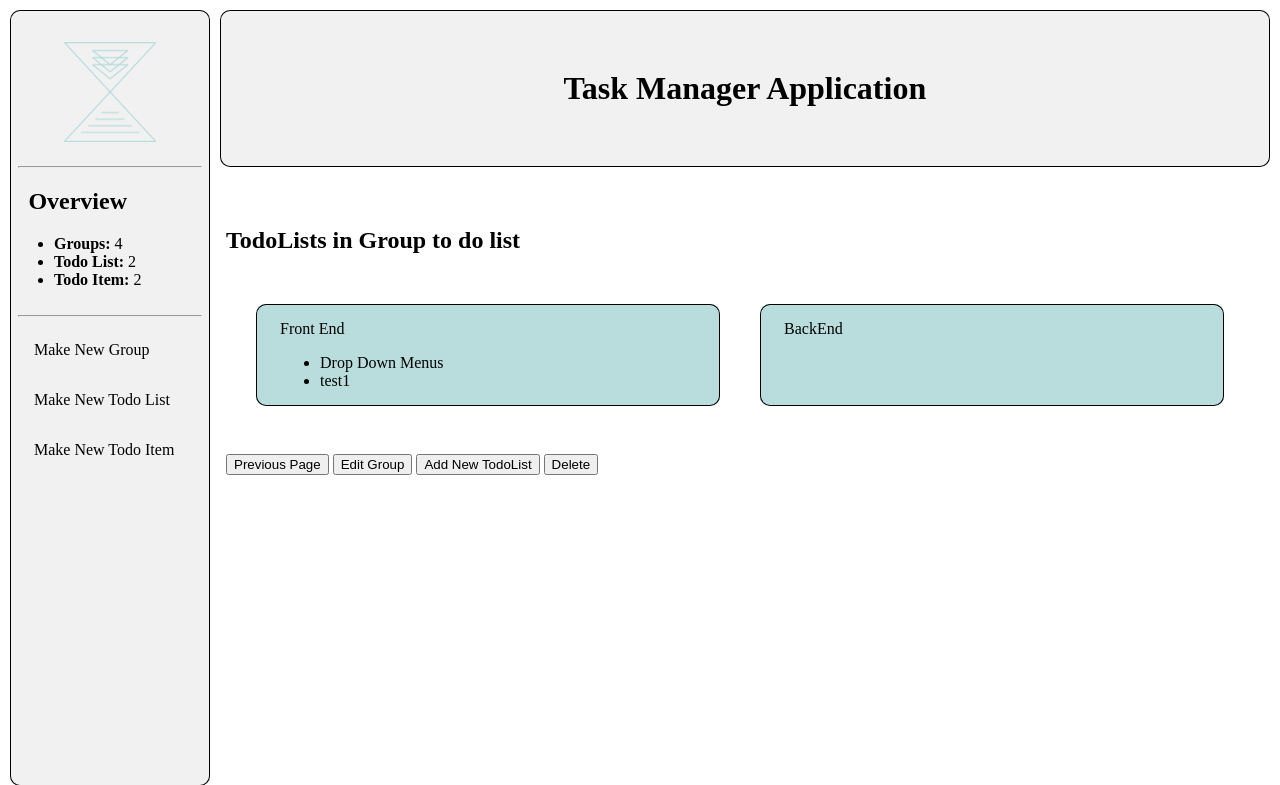
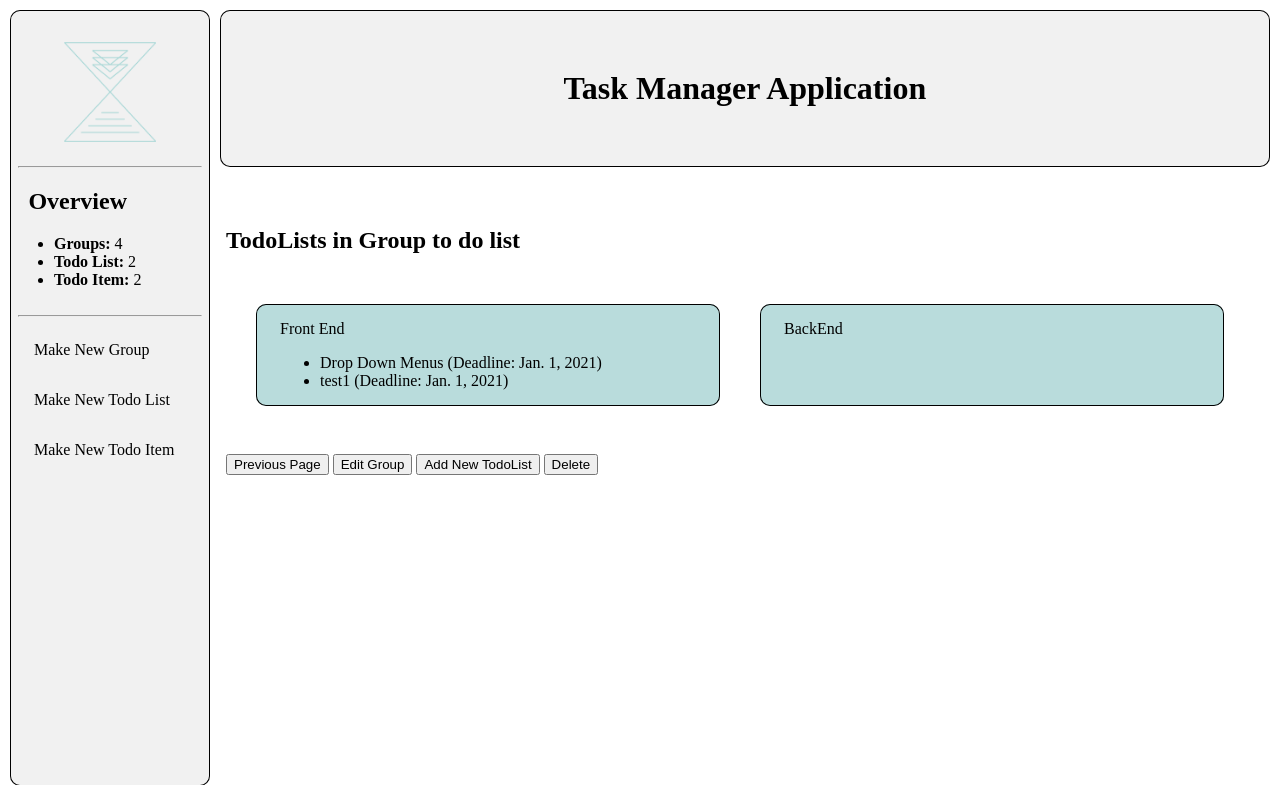
Before and after one commit to hyunlee1999/CalendarApp, a Django app: template calendarSite/calendarApp/templates/groupDetail.html in a window 1280 px wide. Shown: the top 785 px of the page. Run offline with Django 3.2, Linux system fonts and the light colour scheme; the template is opened without the code that fills it: values that come from a table or form of the project are taken from there, others are empty; data comes from the database, SQL or seed files in the repository; some libraries are stand-ins or nearby versions.

Commit message:
deadlines

```diff
--- a/calendarSite/calendarApp/templates/groupDetail.html
+++ b/calendarSite/calendarApp/templates/groupDetail.html
@@ -13,7 +13,8 @@
                         <ul>
                             {% for todoItem in todoItems %}
                                 {% if todoItem.getTodoList == todoList.name %}
-                                    <li><a href="/{{group.name}}/{{todoList.name}}/{{todoItem.name}}">{{ todoItem.name }}</a></li>
+                                    <li><a href="/{{group.name}}/{{todoList.name}}/{{todoItem.name}}">{{ todoItem.name }}
+                                    {% if todoItem.deadline%} (Deadline: {{todoItem.deadline}}) {% endif %}</a></li>
                                 {% endif %}
                             {% endfor %}
                         </ul>
--- a/calendarSite/calendarApp/templates/todoListDetail.html
+++ b/calendarSite/calendarApp/templates/todoListDetail.html
@@ -10,7 +10,8 @@
             <h2>TodoItems in List {{ todoList.name }}</h2>
             <ul>
                 {% for todoItem in todoItems %}
-                <li><a href="/{{group.name}}/{{todoList.name}}/{{todoItem.name}}">{{ todoItem.name }}</a></li>
+                <li><a href="/{{group.name}}/{{todoList.name}}/{{todoItem.name}}">{{ todoItem.name }}
+                    {% if todoItem.deadline%} (Deadline: {{todoItem.deadline}}) {% endif %}</a></li>
                 {% endfor %}
             </ul>
 
```
